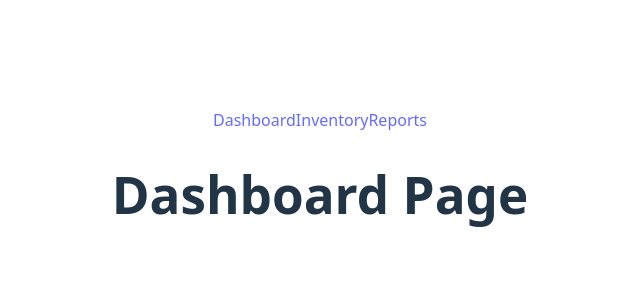
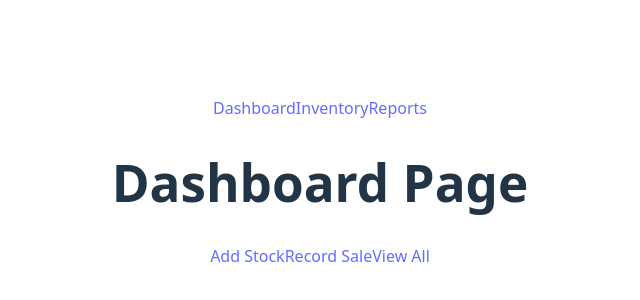
Before and after one commit to Blakem07/Inventra, a React (Vite) app in the folder client/: page / in a window 1280 px wide. Shown: the part 218-518 px from the top of the page, without its empty margins (320-960 px from the left). Built offline with nearby package versions, Linux system fonts and the light colour scheme; the HTML template or start-up script is replaced by a standard one.

Commit message:
test(QuickAction): add passing test checking Add Stock button triggers navigation to stock/new

```diff
--- a/client/src/pages/DashboardPage.jsx
+++ b/client/src/pages/DashboardPage.jsx
@@ -1,3 +1,16 @@
+import QuickActions from "../components/QuickActions";
+
 export default function DashboardPage() {
-  return <h1>Dashboard Page</h1>;
+  return (
+    <div>
+      <h1>Dashboard Page</h1>
+      <QuickActions
+        actions={[
+          { label: "Add Stock", path: "stock/new" },
+          { label: "Record Sale", path: "sale/new" },
+          { label: "View All", path: "reports" },
+        ]}
+      />
+    </div>
+  );
 }
```
Also changed, not shown: 1 other file (tests, documents, lock files or other folders).
